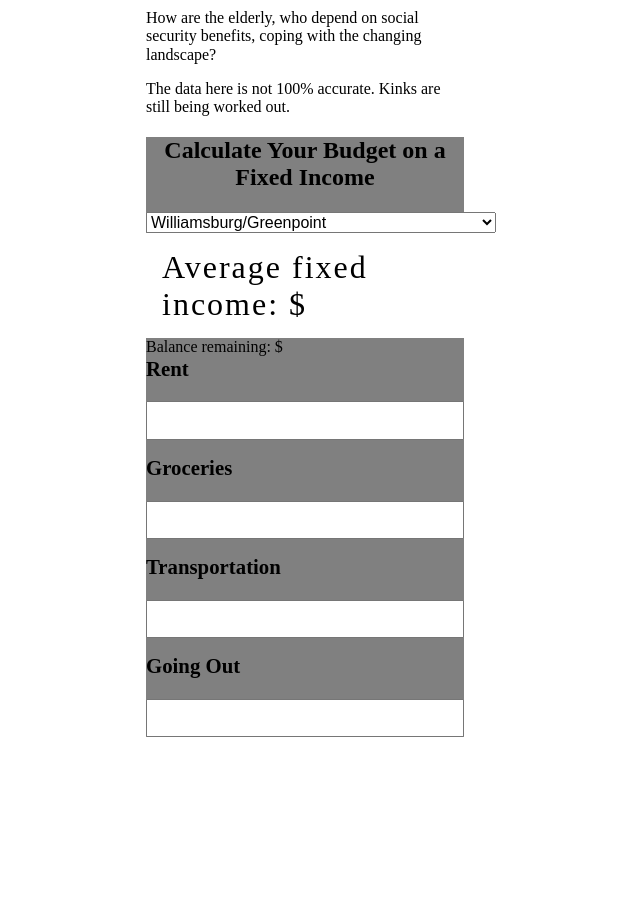
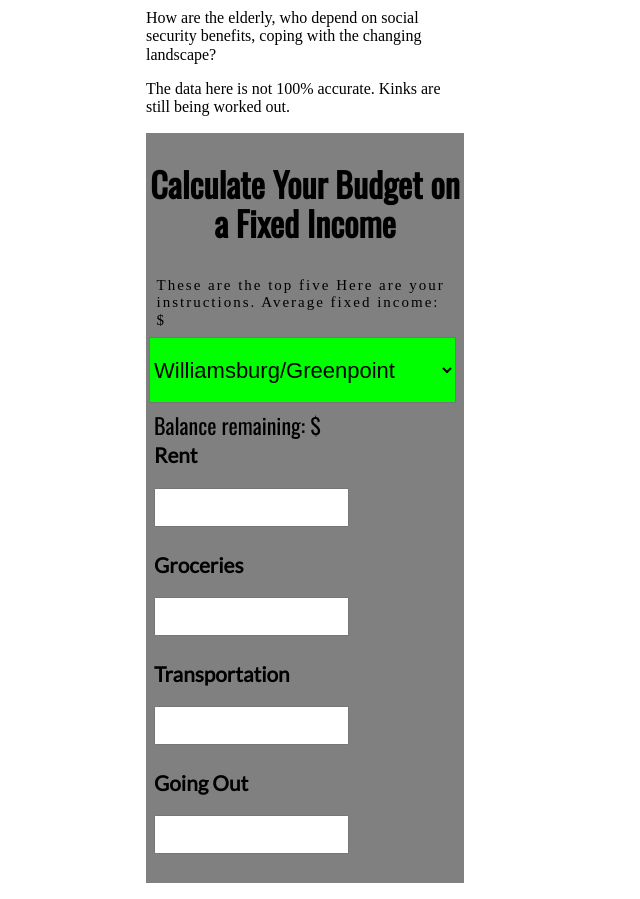
Before and after one commit to lauoli/ElderCal, a plain HTML site: page index.html in a window 1280 px wide. Shown: the part 920-1819 px from the top of the page, without its empty margins (335-975 px from the left). Before the commit the page ends 1689 px from the top, so only its background shows below. Drawn offline with nearby package versions, Linux system fonts and the light colour scheme.

Commit message:
Finished styling

```diff
--- a/index.html
+++ b/index.html
@@ -10,6 +10,8 @@
     <title>Living Off Of Social Security Benefits In Gentrified Neigborhoods</title>
 
     <!-- FONT AWESOME -->
+    <link href="https://fonts.googleapis.com/css?family=Oswald" rel="stylesheet">
+    <link href="https://fonts.googleapis.com/css?family=Lato|Oswald" rel="stylesheet">
     <link href="https://maxcdn.bootstrapcdn.com/font-awesome/4.7.0/css/font-awesome.min.css" rel="stylesheet">
 
     <!-- Your styles should be called here -->
@@ -50,6 +52,8 @@
         <form>
           <h2>Calculate Your Budget on a Fixed Income</h2>
 
+          <div class="total_budget">These are the top five Here are your instructions. Average fixed income: $<span class="money"></span></div>
+
           <form>
 
             <select id="form1">
@@ -73,8 +77,9 @@
         </form>
 
         <div class="content">
-          <div class="total_budget">Average fixed income: $<span class="money"></span></div>
+          <div> </div>
           <div class="balance">Balance remaining: $<span class="money"></span></div>
+
 
           <div id="rent" class="expense">
             <span>Rent</span>
--- a/styles.css
+++ b/styles.css
@@ -23,6 +23,8 @@ html, body {
 
 h2 {
   text-align: center;
+  font-size: 34px;
+  font-family: 'Oswald', sans-serif;
 }
 
 img {
@@ -41,7 +43,7 @@ img {
 }
 
 select, option {
-  width: 350px;
+  width: 318px;
 }
 
 option {
@@ -82,6 +84,41 @@ input {
 
 .calculator {
   background-color: grey;
+  border: solid;
+  border-color: grey;
+}
+
+.content {
+  margin: 0 auto;
+  padding: 5px;
+}
+
+select, form1 {
+  background-color: lime;
+  font-size: 22px;
+  height: 66px;
+  width: 307px;
+}
+
+.expense {
+  padding: 5px;
+  max-width: 200px;
+  padding-left: 0px;
+  text-align: left;
+  font-family: 'Lato', sans-serif;
+}
+
+.balance {
+  padding-top: 5px;
+  font-size: 22px;
+  background-color: grey;
+  font-family: 'Oswald', sans-serif;
+  border-radius: 4px;
+}
+
+.total_budget {
+  font-size: 15px;
+  background-color: grey;
 }
 
 /* Tablet/Desktop overrides */
```
